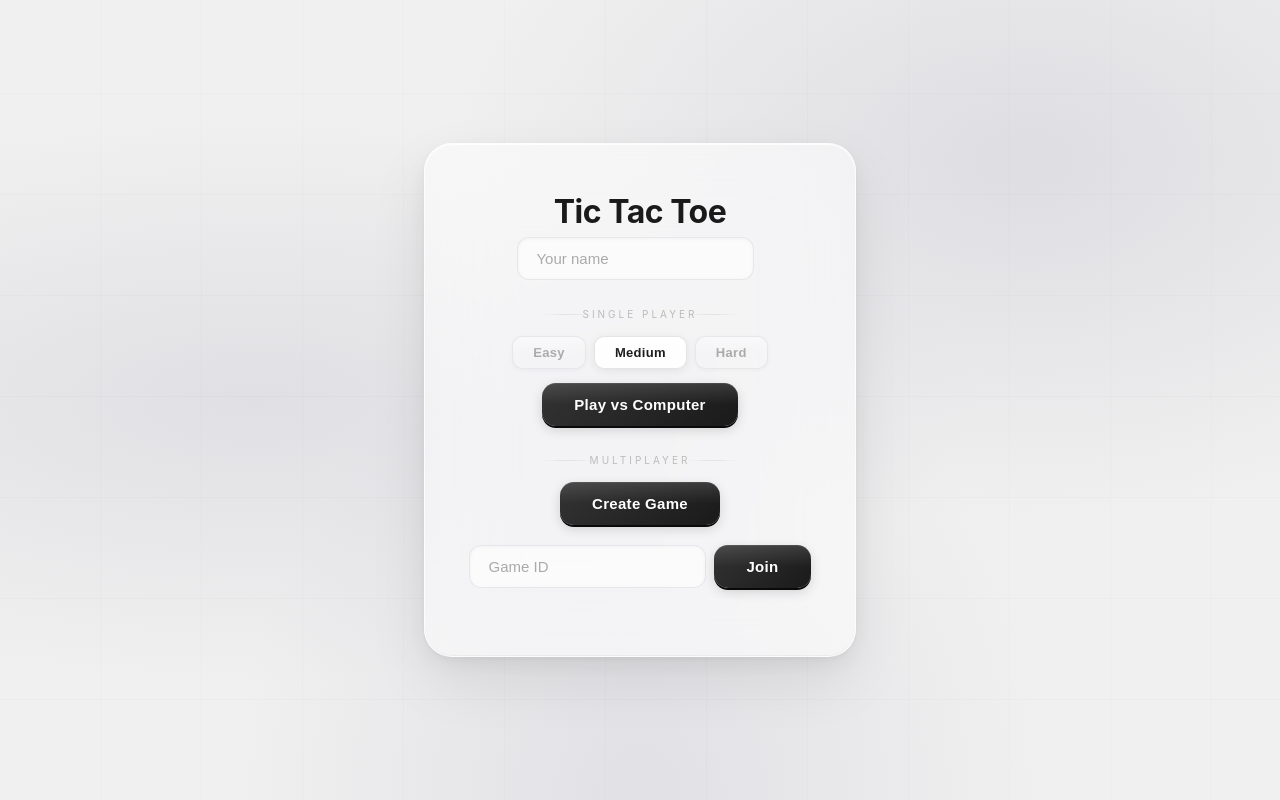
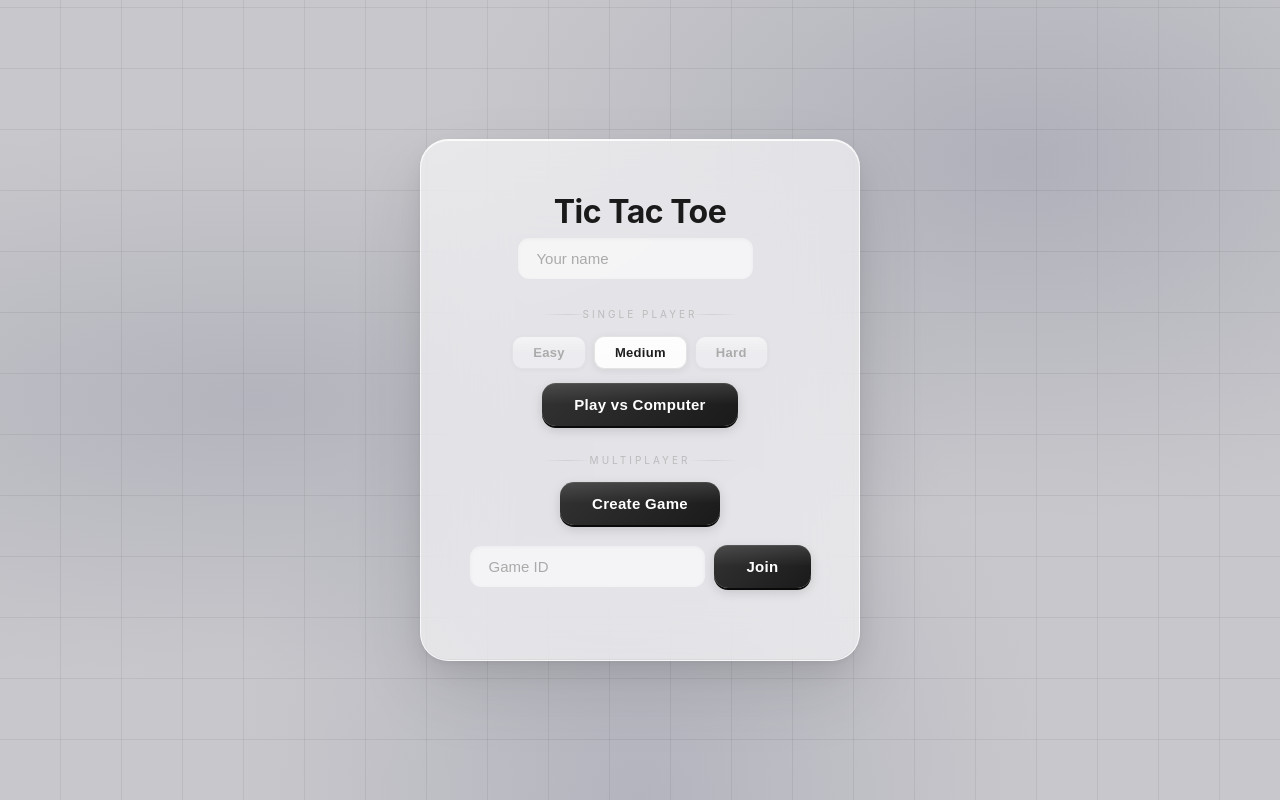
Before and after one commit to scriptingmaverick/tic-tac-toe, a React (Vite) app in the folder frontend/: page / in a window 1280 px wide. Built offline with nearby package versions, Linux system fonts and the light colour scheme.

Commit message:
style: darker bg with visible grid, larger board and cells

```diff
--- a/frontend/src/styles.css
+++ b/frontend/src/styles.css
@@ -11,11 +11,11 @@ body {
   justify-content: center;
   font-family: 'Inter', 'SF Pro Display', -apple-system, system-ui, sans-serif;
   overflow-x: hidden;
-  background: #f0f0f0;
+  background: #c8c8cc;
   background-image:
-    radial-gradient(ellipse at 20% 50%, rgba(200, 200, 210, 0.4) 0%, transparent 50%),
-    radial-gradient(ellipse at 80% 20%, rgba(180, 180, 195, 0.3) 0%, transparent 40%),
-    radial-gradient(ellipse at 50% 100%, rgba(190, 190, 205, 0.3) 0%, transparent 45%);
+    radial-gradient(ellipse at 20% 50%, rgba(160, 160, 175, 0.5) 0%, transparent 50%),
+    radial-gradient(ellipse at 80% 20%, rgba(140, 140, 160, 0.4) 0%, transparent 40%),
+    radial-gradient(ellipse at 50% 100%, rgba(150, 150, 170, 0.4) 0%, transparent 45%);
 }
 
 body::before {
@@ -26,16 +26,16 @@ body::before {
     repeating-linear-gradient(
       0deg,
       transparent,
-      transparent 100px,
-      rgba(0, 0, 0, 0.015) 100px,
-      rgba(0, 0, 0, 0.015) 101px
+      transparent 60px,
+      rgba(0, 0, 0, 0.06) 60px,
+      rgba(0, 0, 0, 0.06) 61px
     ),
     repeating-linear-gradient(
       90deg,
       transparent,
-      transparent 100px,
-      rgba(0, 0, 0, 0.015) 100px,
-      rgba(0, 0, 0, 0.015) 101px
+      transparent 60px,
+      rgba(0, 0, 0, 0.06) 60px,
+      rgba(0, 0, 0, 0.06) 61px
     );
   pointer-events: none;
 }
@@ -44,24 +44,24 @@ body::before {
 .container {
   position: relative;
   z-index: 1;
-  max-width: 520px;
+  max-width: 600px;
   width: 100%;
   margin: 40px auto;
   text-align: center;
   color: #333;
-  padding: 48px 44px;
+  padding: 52px 48px;
   border-radius: 28px;
 
-  background: rgba(255, 255, 255, 0.55);
+  background: rgba(255, 255, 255, 0.6);
   backdrop-filter: blur(40px) saturate(1.4);
   -webkit-backdrop-filter: blur(40px) saturate(1.4);
-  border: 1px solid rgba(255, 255, 255, 0.7);
+  border: 1px solid rgba(255, 255, 255, 0.75);
   box-shadow:
-    0 1px 0 rgba(255, 255, 255, 0.8) inset,
+    0 1px 0 rgba(255, 255, 255, 0.85) inset,
     0 -1px 0 rgba(0, 0, 0, 0.04) inset,
-    0 2px 6px rgba(0, 0, 0, 0.04),
-    0 8px 24px rgba(0, 0, 0, 0.06),
-    0 24px 60px rgba(0, 0, 0, 0.08);
+    0 2px 6px rgba(0, 0, 0, 0.05),
+    0 10px 30px rgba(0, 0, 0, 0.08),
+    0 30px 70px rgba(0, 0, 0, 0.1);
 
   animation: containerFloat 0.7s cubic-bezier(0.22, 1, 0.36, 1);
   transition: transform 0.5s cubic-bezier(0.22, 1, 0.36, 1), box-shadow 0.5s ease;
@@ -110,18 +110,18 @@ h1 {
 .board {
   display: grid;
   grid-template-columns: repeat(3, 1fr);
-  gap: 10px;
+  gap: 12px;
   margin: 28px auto;
-  padding: 14px;
-  border-radius: 22px;
-  max-width: 400px;
+  padding: 16px;
+  border-radius: 24px;
+  max-width: 480px;
 
-  background: rgba(245, 245, 248, 0.6);
-  border: 1px solid rgba(255, 255, 255, 0.8);
+  background: rgba(238, 238, 242, 0.65);
+  border: 1px solid rgba(255, 255, 255, 0.85);
   box-shadow:
     0 1px 0 rgba(255, 255, 255, 0.9) inset,
-    0 4px 16px rgba(0, 0, 0, 0.04),
-    0 1px 3px rgba(0, 0, 0, 0.04);
+    0 6px 20px rgba(0, 0, 0, 0.06),
+    0 1px 3px rgba(0, 0, 0, 0.05);
 }
 
 /* ── Cells ── */
@@ -130,20 +130,20 @@ h1 {
   display: flex;
   align-items: center;
   justify-content: center;
-  font-size: 42px;
+  font-size: 48px;
   font-weight: 700;
   color: #222;
-  border-radius: 16px;
+  border-radius: 18px;
   cursor: pointer;
   position: relative;
   transition: transform 0.3s cubic-bezier(0.34, 1.56, 0.64, 1), box-shadow 0.3s ease, background 0.2s;
 
-  background: rgba(255, 255, 255, 0.7);
+  background: rgba(255, 255, 255, 0.75);
   border: 1px solid rgba(255, 255, 255, 0.9);
   box-shadow:
     0 1px 0 rgba(255, 255, 255, 0.9) inset,
-    0 1px 3px rgba(0, 0, 0, 0.05),
-    0 4px 12px rgba(0, 0, 0, 0.03);
+    0 2px 6px rgba(0, 0, 0, 0.06),
+    0 6px 16px rgba(0, 0, 0, 0.04);
 }
 
 .cell::before {
```
